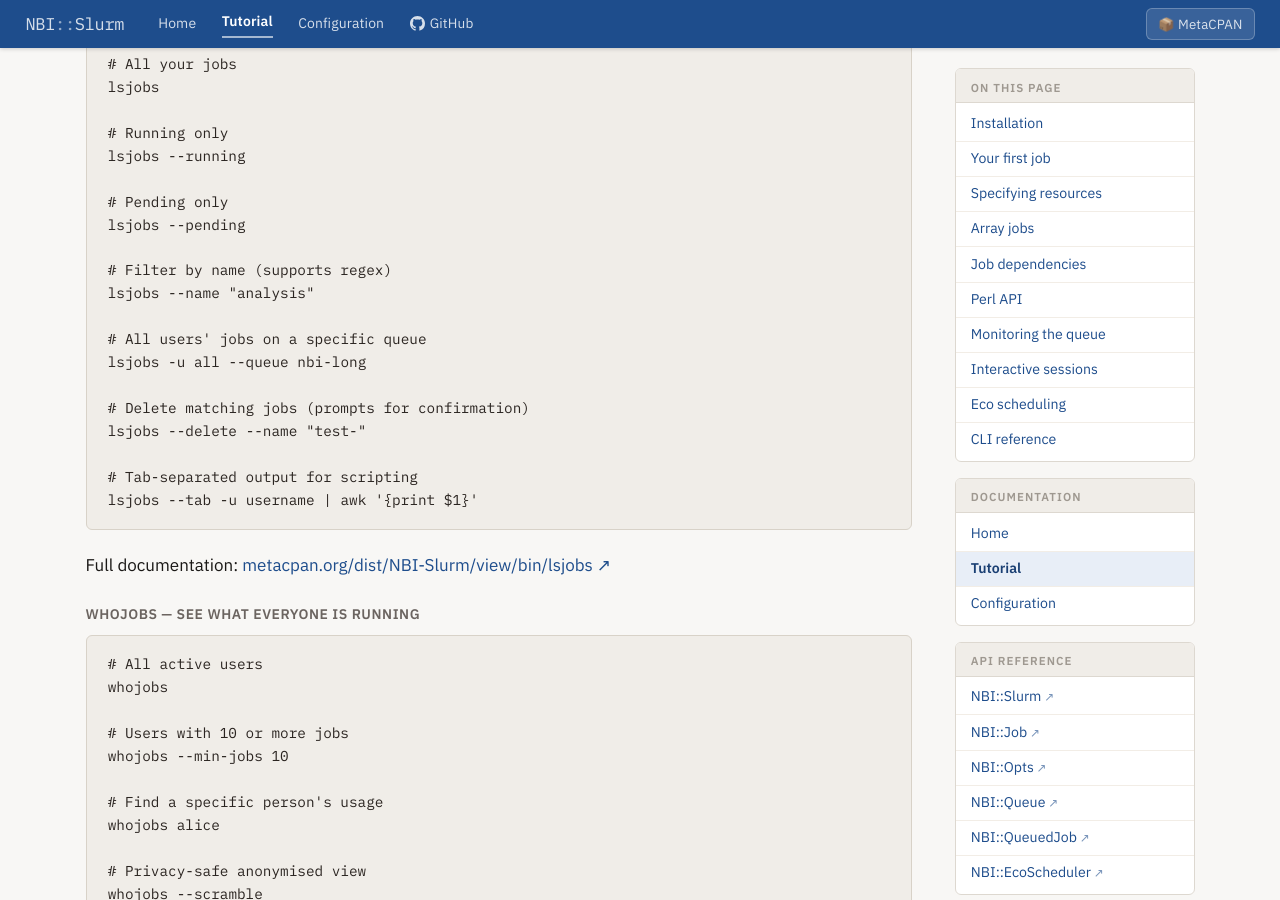
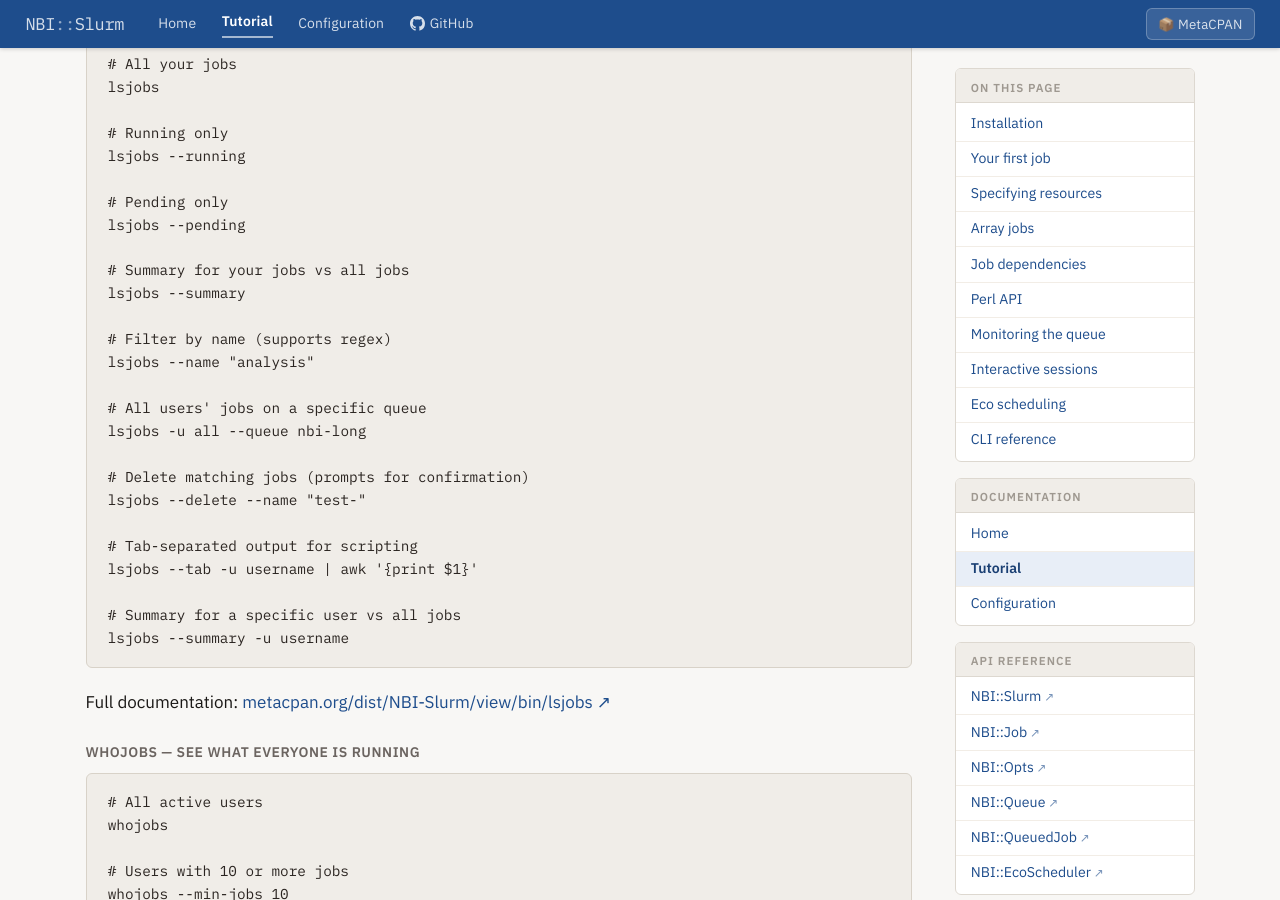
Before and after one commit to quadram-institute-bioscience/NBI-Slurm, a Jekyll site: the page built from docs/tutorial.md, in a window 1280 px wide and 900 px high, scrolled down 9895 px. Built offline with Jekyll 4.4.1, drawn with Linux system fonts in a browser that asks for light colours.

Commit message:
Update lsjobs and viewjobs

````diff
--- a/docs/tutorial.md
+++ b/docs/tutorial.md
@@ -465,6 +465,9 @@ lsjobs --running
 # Pending only
 lsjobs --pending
 
+# Summary for your jobs vs all jobs
+lsjobs --summary
+
 # Filter by name (supports regex)
 lsjobs --name "analysis"
 
@@ -476,6 +479,9 @@ lsjobs --delete --name "test-"
 
 # Tab-separated output for scripting
 lsjobs --tab -u username | awk '{print $1}'
+
+# Summary for a specific user vs all jobs
+lsjobs --summary -u username
 ```
 
 Full documentation: [metacpan.org/dist/NBI-Slurm/view/bin/lsjobs ↗](https://metacpan.org/dist/NBI-Slurm/view/bin/lsjobs)
````
Also changed, not shown: README.md, 5 other files.
